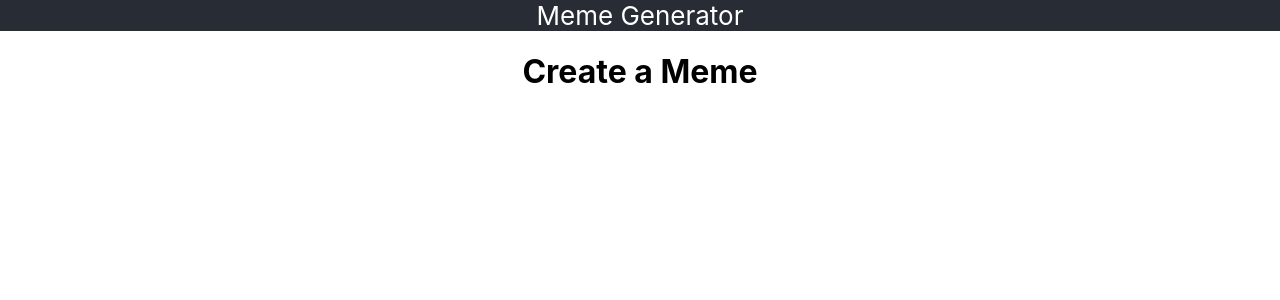
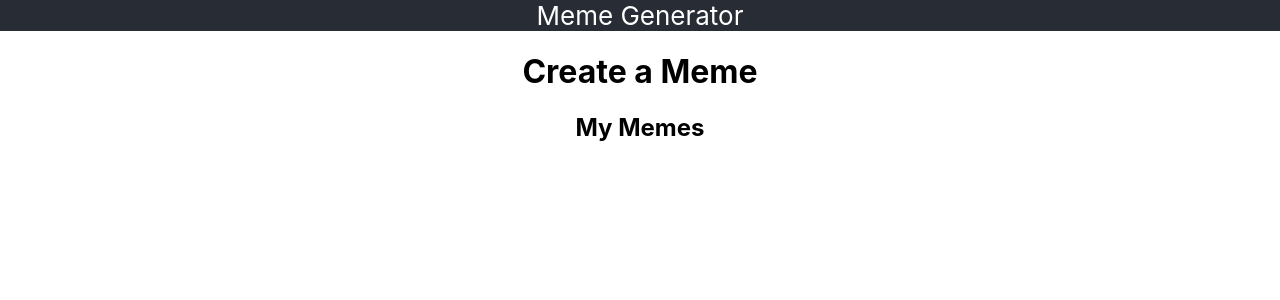
Before and after one commit to kwolosonovich/meme-generator-redux, a React (Create React App) app: page / in a window 1280 px wide. Shown: the top 300 px of the page. Built offline with nearby package versions, Linux system fonts and the light colour scheme.

Commit message:
base list file

```diff
--- a/src/App.js
+++ b/src/App.js
@@ -1,6 +1,7 @@
 import React from "react";
 import CreateForm from "./CreateForm"
 import './App.css';
+import MemeList from "./MemeList"
 
 function App() {
   return (
@@ -9,6 +10,7 @@ function App() {
         Meme Generator
       </header>
       <CreateForm/>
+      <MemeList />
     </div>
   );
 }
--- a/src/MemeList.js
+++ b/src/MemeList.js
@@ -0,0 +1,7 @@
+import React from "react";
+
+function MemeList() {
+    return <h2>My Memes</h2>;
+}
+
+export default MemeList
```
